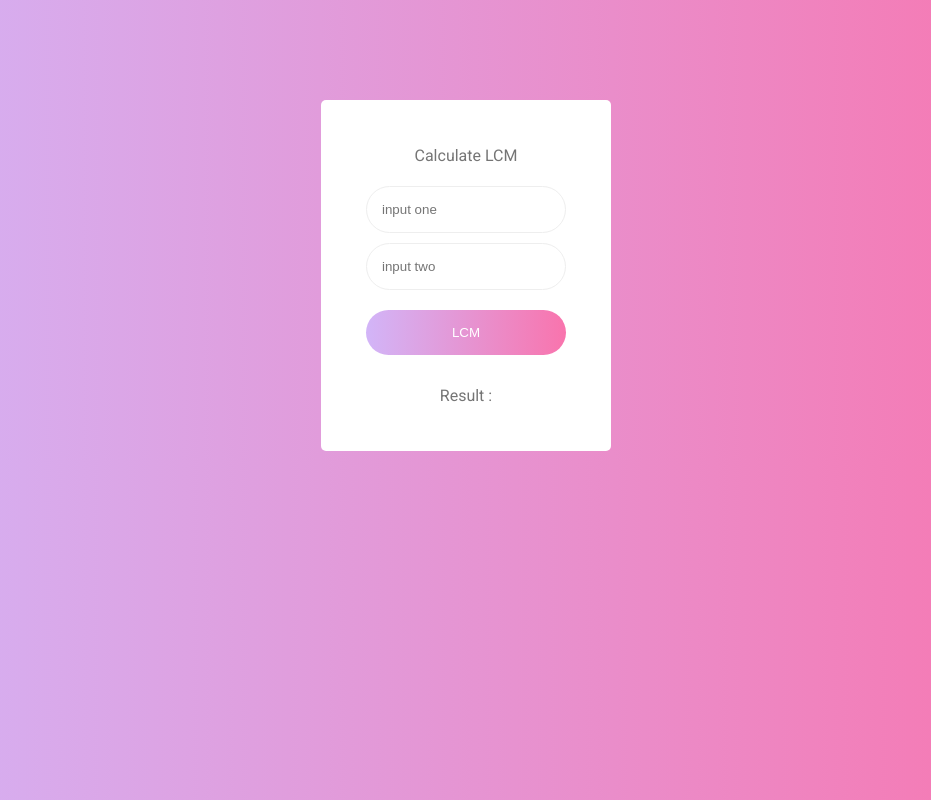
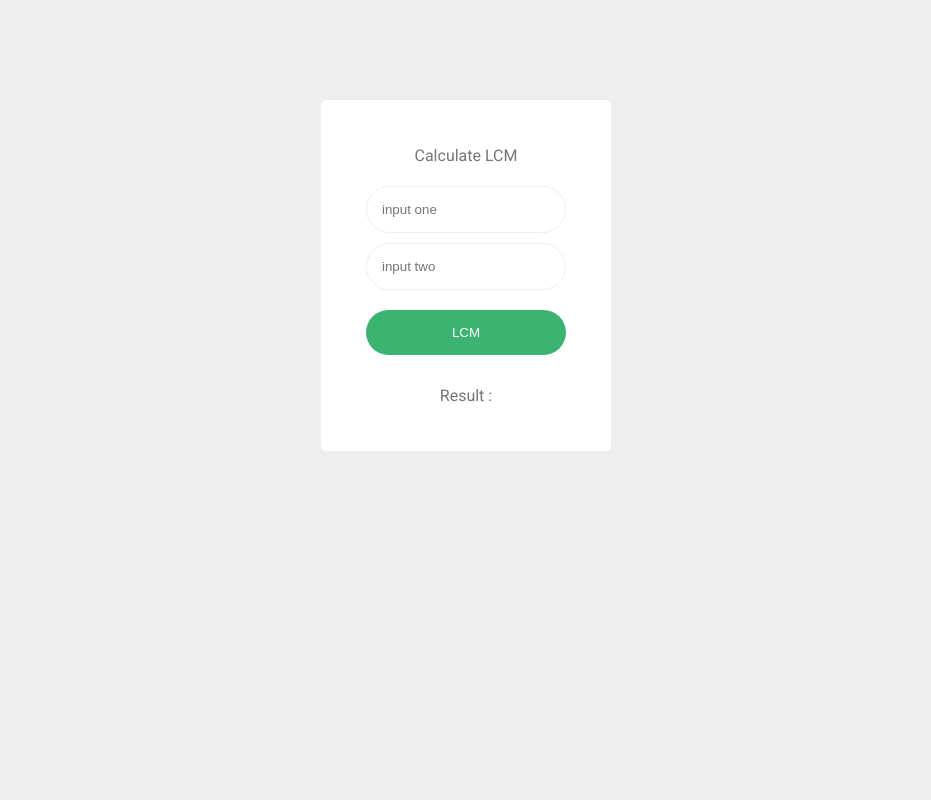
Before and after one commit to berlinsinister/lcm-calculator, a plain HTML site: page index.html in a window 1280 px wide. Shown: the whole page, without its empty margins (174-1105 px from the left). Drawn offline with Linux system fonts and the light colour scheme.

Commit message:
modified style

```diff
--- a/style.css
+++ b/style.css
@@ -1,5 +1,5 @@
 body {
-    background: linear-gradient(90deg, #d2b5f8, #f974ad);
+    background-color: #eeeeee;
     display: flex;
     justify-content: center;
     margin-top: 100px;
@@ -39,7 +39,8 @@ body {
 
 button {
     margin: 15px;
-    background: linear-gradient(90deg, #d2b5f8, #f974ad);
+    /* background: linear-gradient(90deg, #7e70a5, #ff7170); */
+    background-color: mediumseagreen;
     color: white;
 }
 
```
